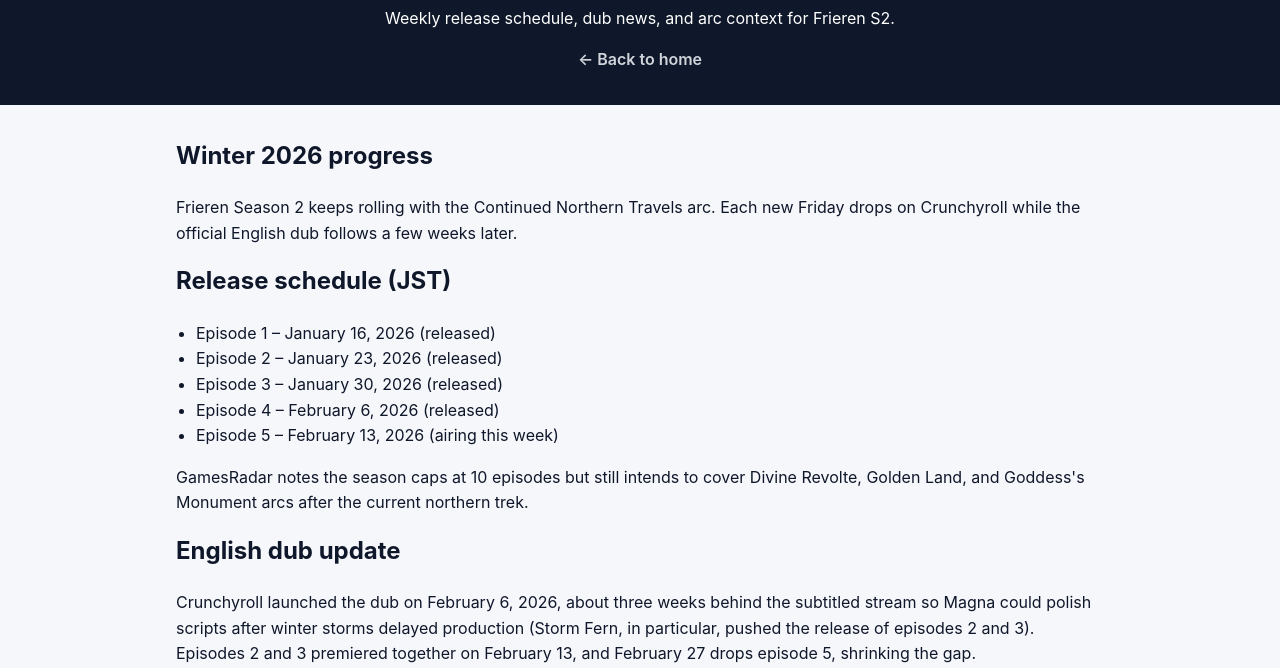
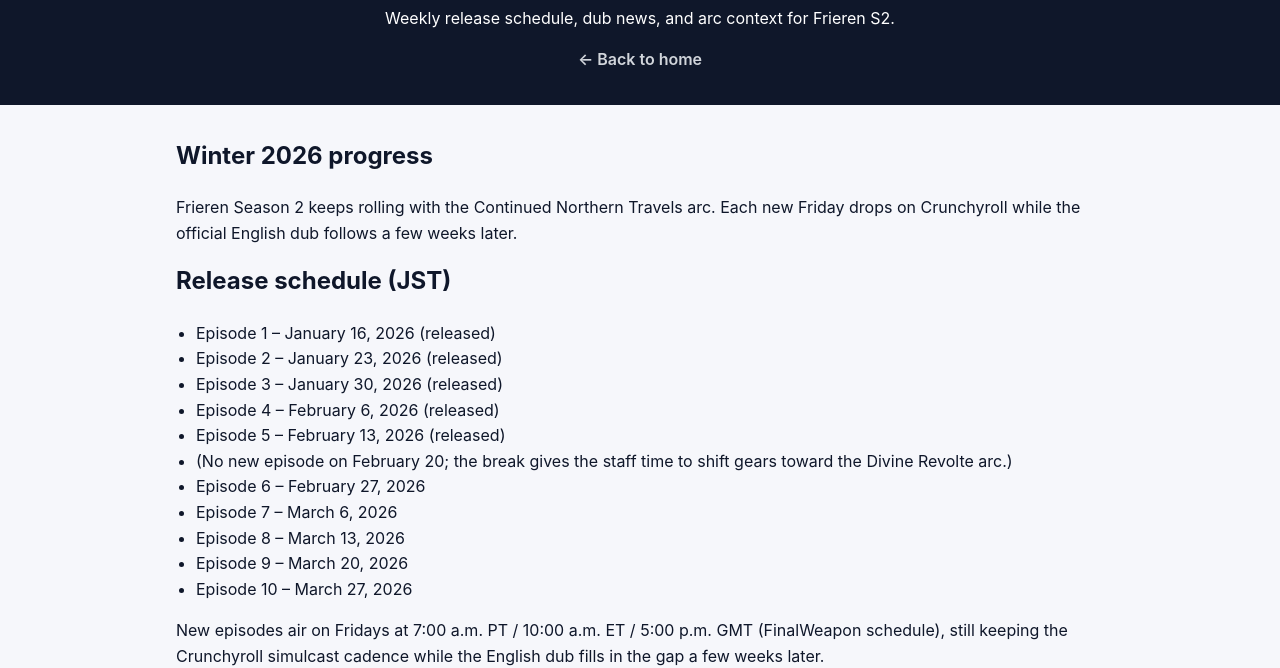
Before and after one commit to margarin-agent/sandbox, an Eleventy site: page src/frieren-season-2/index.md in a window 1280 px wide. Shown: the part 142-810 px from the top of the page. Built offline with nearby package versions, Linux system fonts and the light colour scheme; Eleventy itself is replaced by a stand-in of ours; files that its build step writes are made by us from their sources.

Commit message:
Refresh Frieren release schedule

```diff
--- a/src/frieren-season-2/index.md
+++ b/src/frieren-season-2/index.md
@@ -12,7 +12,15 @@ Frieren Season 2 keeps rolling with the Continued Northern Travels arc. Each new
 - Episode 2 – January 23, 2026 (released)
 - Episode 3 – January 30, 2026 (released)
 - Episode 4 – February 6, 2026 (released)
-- Episode 5 – February 13, 2026 (airing this week)
+- Episode 5 – February 13, 2026 (released)
+- (No new episode on February 20; the break gives the staff time to shift gears toward the Divine Revolte arc.)
+- Episode 6 – February 27, 2026
+- Episode 7 – March 6, 2026
+- Episode 8 – March 13, 2026
+- Episode 9 – March 20, 2026
+- Episode 10 – March 27, 2026
+
+New episodes air on Fridays at 7:00 a.m. PT / 10:00 a.m. ET / 5:00 p.m. GMT (FinalWeapon schedule), still keeping the Crunchyroll simulcast cadence while the English dub fills in the gap a few weeks later.
 
 GamesRadar notes the season caps at 10 episodes but still intends to cover Divine Revolte, Golden Land, and Goddess's Monument arcs after the current northern trek.
 
@@ -43,7 +51,7 @@ Polygon reports the villain in the promotional art is Revolte, one of the surviv
 - The first look hints that Frieren reunites with the dwarf Fass in a bar town while chasing the legendary Boshaft liquor he has been searching for 200+ years. Fass reveals he owes Frieren a debt that’s lingered for 80 years, and the group heads toward the Norm Company Territory to settle it.
 
 ## Episode 6 preview
-- Crunchyroll will stream Episode 6 on Feb 20 at 7:00 AM Pacific / 10:00 AM Eastern (3:00 PM GMT), keeping the Friday-drop rhythm through late February while the dub lags roughly two weeks behind the subtitled stream.
+- Crunchyroll will stream Episode 6 on Feb 27 at 7:00 AM Pacific / 10:00 AM Eastern (3:00 PM GMT), picking things back up after the mid-season break and keeping the Friday-drop rhythm through late February while the dub lags roughly two weeks behind the subtitled stream.
 - The subtitled stream still leads the conversation since the dub is running about two weeks behind, so fans tracking plot beats should follow the Crunchyroll simulcast for the freshest clues.
 
 ## New visuals & music video
@@ -63,3 +71,4 @@ Kyodo News also reports that milet’s ending theme “The Story of Us” now ha
 - [AniTrendz · Revolte visual & Shinichiro Miki casting](https://anitrendz.net/news/2026/02/13/revolte-looms-over-frieren-and-allies-in-new-frieren-beyond-journeys-end-season-2-arcs-visual/)
 - [Polygon · Revolte villain revelation & Methode/Genau return](https://www.polygon.com/frieren-season-2-villain-revolte-arc/)
 - [Firstpost · Divine Revolte Arc manga adaptation, visual, and shorter season note](https://www.firstpost.com/entertainment/frieren-beyond-the-journeys-end-season-2-anime-update-divine-revolte-arc-announced-check-cast-new-visual-13979963.html)
+- [FinalWeapon · Frieren Season 2 schedule & break](https://finalweapon.net/2026/02/13/frieren-beyond-journeys-end-season-2-release-dates-schedule-episodes/)
```
